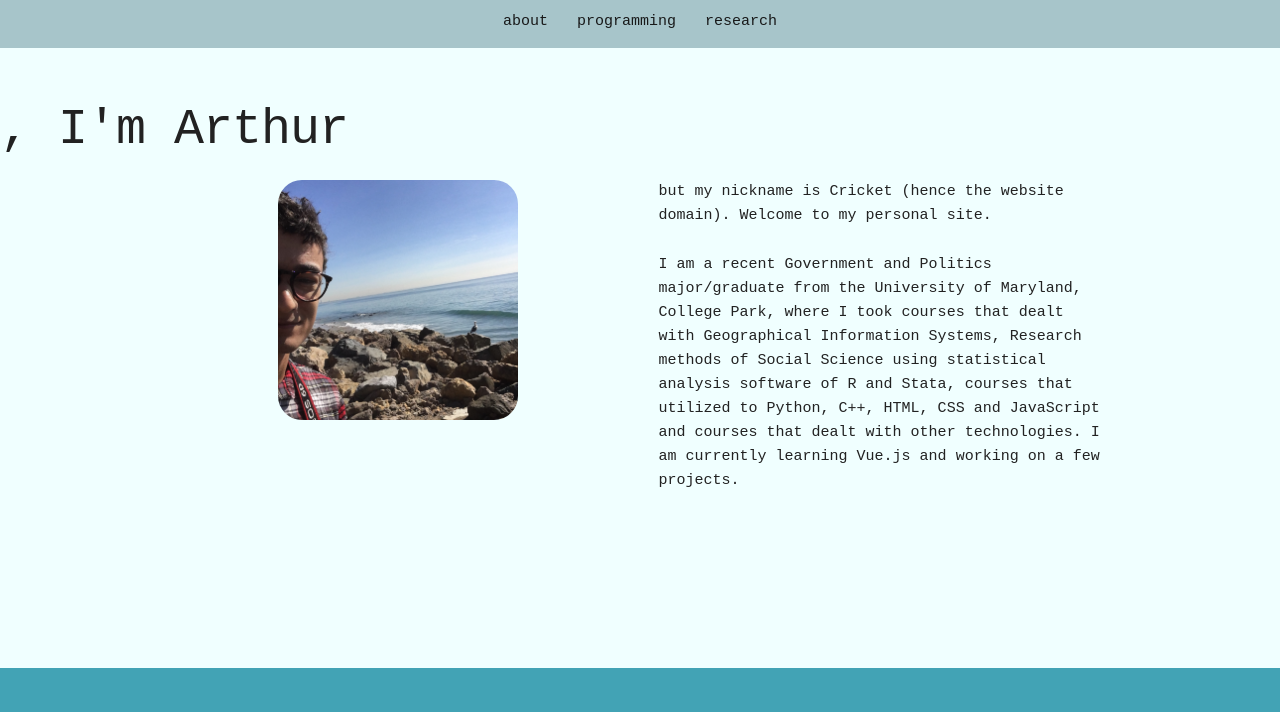
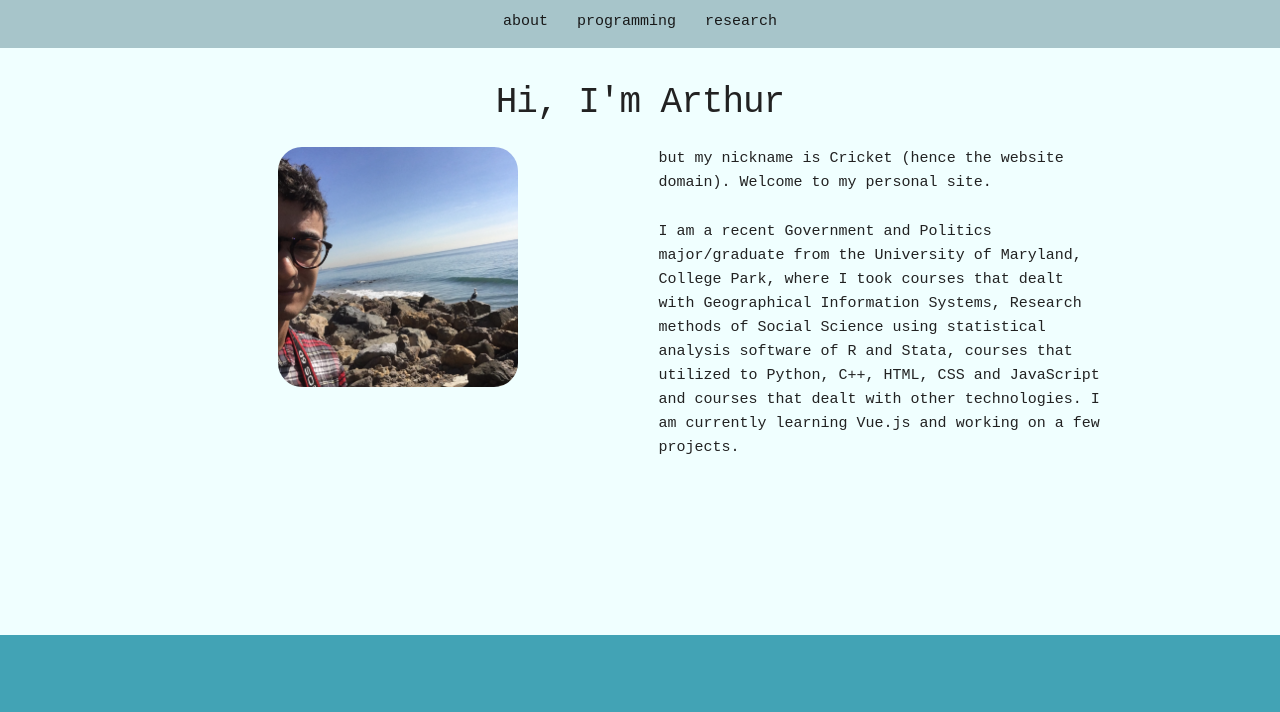
Before and after one commit to cricketthomas/cricketthomas.github.io, a plain HTML site: page index.html in a window 1280 px wide. Shown: the top 712 px of the page. Drawn offline with nearby package versions, Linux system fonts and the light colour scheme.

Commit message:
Update index.html

```diff
--- a/index.html
+++ b/index.html
@@ -63,8 +63,7 @@
   </div>
 
   <div class="section personal" id="me">
-    <h3 class="center">
-      <h1>, I'm Arthur</h1>
+    <h3 class="center">Hi, I'm Arthur</h3>
     <div class="row container">
       <div class="six columns">
         <div class="center">
```
Lines whose indentation alone changed are shown as unchanged.
